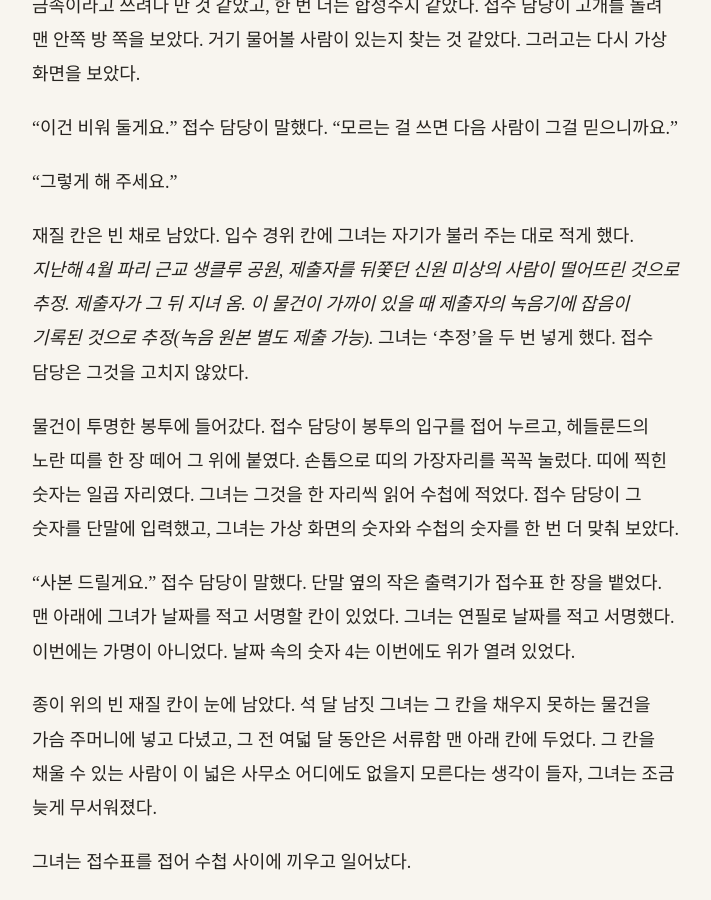
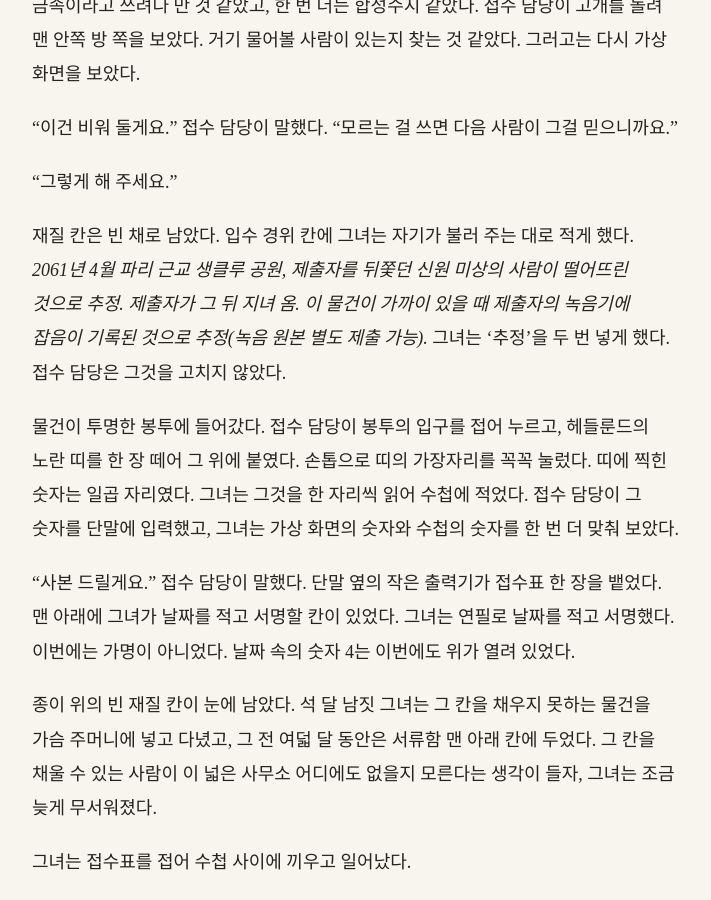
Before and after one commit to kangkkang/writer_s1_public, a Jekyll site: the page built from vol2/038.md, in a window 1280 px wide and 900 px high, scrolled down 20217 px. Shown: the whole window, without its empty margins (284-995 px from the left). Built offline with Jekyll 4.4.1, drawn with Linux system fonts in a browser that asks for light colours; our own code applies the rules of GitHub Pages for plain Markdown files; some of the changed text lies outside the part shown.

Commit message:
Update from https://github.com/kangkkang/writer_s1/commit/7bd1ad56aa902e7635153c924cafbd8904721f87

```diff
--- a/vol2/038.md
+++ b/vol2/038.md
@@ -416,7 +416,7 @@
 
 "그렇게 해 주세요."
 
-재질 칸은 빈 채로 남았다. 입수 경위 칸에 그녀는 자기가 불러 주는 대로 적게 했다. *지난해 4월 파리 근교 생클루 공원, 제출자를 뒤쫓던 신원 미상의 사람이 떨어뜨린 것으로 추정. 제출자가 그 뒤 지녀 옴. 이 물건이 가까이 있을 때 제출자의 녹음기에 잡음이 기록된 것으로 추정(녹음 원본 별도 제출 가능).* 그녀는 '추정'을 두 번 넣게 했다. 접수 담당은 그것을 고치지 않았다.
+재질 칸은 빈 채로 남았다. 입수 경위 칸에 그녀는 자기가 불러 주는 대로 적게 했다. *2061년 4월 파리 근교 생클루 공원, 제출자를 뒤쫓던 신원 미상의 사람이 떨어뜨린 것으로 추정. 제출자가 그 뒤 지녀 옴. 이 물건이 가까이 있을 때 제출자의 녹음기에 잡음이 기록된 것으로 추정(녹음 원본 별도 제출 가능).* 그녀는 '추정'을 두 번 넣게 했다. 접수 담당은 그것을 고치지 않았다.
 
 물건이 투명한 봉투에 들어갔다. 접수 담당이 봉투의 입구를 접어 누르고, 헤들룬드의 노란 띠를 한 장 떼어 그 위에 붙였다. 손톱으로 띠의 가장자리를 꼭꼭 눌렀다. 띠에 찍힌 숫자는 일곱 자리였다. 그녀는 그것을 한 자리씩 읽어 수첩에 적었다. 접수 담당이 그 숫자를 단말에 입력했고, 그녀는 가상 화면의 숫자와 수첩의 숫자를 한 번 더 맞춰 보았다.
 
```
Also changed, not shown: other parts of vol2/038.md (+1 -1 lines), vol1/011.md (+1 -1 lines), vol1/032.md (+1 -1 lines), vol1/033.md (+1 -1 lines), vol2/051.md (+1 -1 lines), vol2/052.md (+1 -1 lines).
